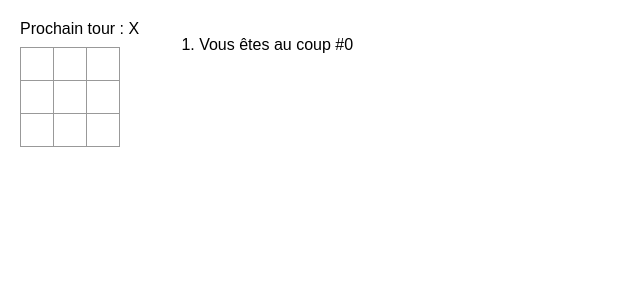
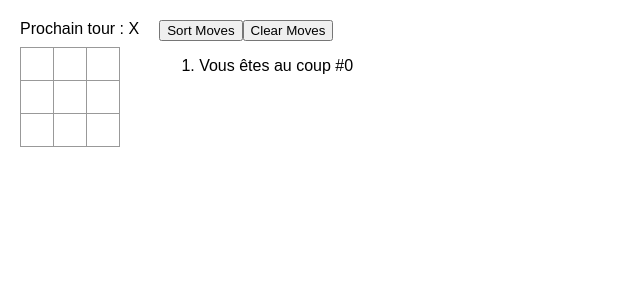
Before and after one commit to Lrigami/Tuto-React, a React (Create React App) app: page / in a window 1280 px wide. Shown: the top 300 px of the page, without its empty margins (0-640 px from the left). Built offline with nearby package versions, Linux system fonts and the light colour scheme.

Commit message:
possibility to sort moves by increasing or decreasing order

```diff
--- a/src/App.js
+++ b/src/App.js
@@ -1,4 +1,4 @@
-import { useState } from "react";
+import { useState, useEffect } from "react";
 
 // conventions : onSomething pour les props qui représentent des événements et handleSomething pour les fonctions qui gèrent ces événements.
 
@@ -7,12 +7,14 @@ export default function Game() {
   const [currentMove, setCurrentMove] = useState(0);
   const xIsNext = currentMove % 2 === 0;
   const currentSquares = history[currentMove];
+  const [sorting, setSorting] = useState(false);
 
   function handlePlay(nextSquares) {
     const nextHistory = [...history.slice(0, currentMove + 1), nextSquares];
     setHistory(nextHistory);
     // setHistory([...history, nextSquares]); --- [...history, nextSquares] crée un nouveau tableau qui contient tous les éléments existants de history, suivis de nextSquares.
     setCurrentMove(nextHistory.length - 1);
+    setDisplayedMoves(moves);
   }
 
   function jumpTo(nextMove) {
@@ -22,7 +24,7 @@ export default function Game() {
   // transformer history en éléments React représentant des boutons à l'écran et afficher une liste de boutons pour "revenir" à des coups passés.
   const moves = history.map((squares, move) => {
     let description;
-    // Lorque l'on itère sur le tableau history au sein de la fonction que l'on a passé à map, l'argument squares vaut tour à tour chaque élément de history, et l'argument move vaut tour à tout chaque index de l'historique : 0, 1, 2...
+    // Lorque l'on itère sur le tableau history au sein de la fonction que l'on a passé à map, l'argument squares vaut tour à tour chaque élément de history, et l'argument move vaut tour à tour chaque index de l'historique : 0, 1, 2...
     if (move > 0) {
       description = "Aller au coup #" + move;
     } else {
@@ -31,9 +33,7 @@ export default function Game() {
 
     // Afficher simplement "Vous êtes au coup X" plutôt qu'un bouton lors du coup à jouer.
     if (move == currentMove) {
-      return (
-        <li key={move}>Vous êtes au coup #{move}</li>
-      )
+      return <li key={move}>Vous êtes au coup #{move}</li>;
     } else {
       return (
           // Pour chaque coup de l'historique de la partie, on crée un élément de liste <li> qui contient un bouton <button> qui a un gestionnaire onClick qui appelle la fonction jumpTo.
@@ -46,9 +46,29 @@ export default function Game() {
           // Si aucune clé n'est spécifiée, React signalera une erreur et utilisera par défaut l'index dans le tableau comme clé. Recourir à l'index en tant que clé pose problème dès que l'on essaye de réordonner la liste ou d'y insérer ou retirer des éléments. Passer explicitement key={i} réduit certes l'erreur au silence, mais ne résout en rien le problème sous-jacent, et est donc une apporche généralement déconseillée.
           // Les clés n'ont pas besoi d'être uniques au global ; elles doivent juste être uniques au sein de la liste concernée.
           // Ici les coups ne peuvent pas être réordonnés, retirés ou insérés, donc il est possible d'utiliser l'index du coup comme key : <li key={move}>...</li>
-      );
+      )
     }
   });
+
+  const [displayedMoves, setDisplayedMoves] = useState(moves);
+
+  useEffect(() => {
+    setDisplayedMoves(moves);
+  }, [history, currentMove]);
+
+  function clearMoves() {
+    setDisplayedMoves(null);
+  }
+
+  function sort() {
+    if (sorting === false) {
+      moves.sort((a, b) => a.key - b.key);
+    } else {
+      moves.sort((a, b) => b.key - a.key);
+    }
+    setSorting(!sorting);
+    setDisplayedMoves(moves);
+  }
 
   return (
     <div className="game">
@@ -56,7 +76,9 @@ export default function Game() {
         <Board xIsNext={xIsNext} squares={currentSquares} onPlay={handlePlay}/>
       </div>
       <div className="game-info">
-        <ol>{moves}</ol>
+        <SortMoves onSortClick={sort}/>
+        <ClearMoves onClearClick={clearMoves}/>
+        <ol>{displayedMoves}</ol>
       </div>
     </div>
   )
@@ -164,6 +186,14 @@ function Square({value, onSquareClick}) {
   return <button className="square" onClick={onSquareClick}>{value}</button>;
 }
 
+function SortMoves({ onSortClick }) {
+  return <button onClick={onSortClick}>Sort Moves</button>
+}
+
+function ClearMoves({ onClearClick }) {
+  return <button onClick={onClearClick}>Clear Moves</button>
+}
+
 function calculateWinner(squares) {
   const lines = [
     [0, 1, 2],
```
Lines whose indentation alone changed are shown as unchanged.
